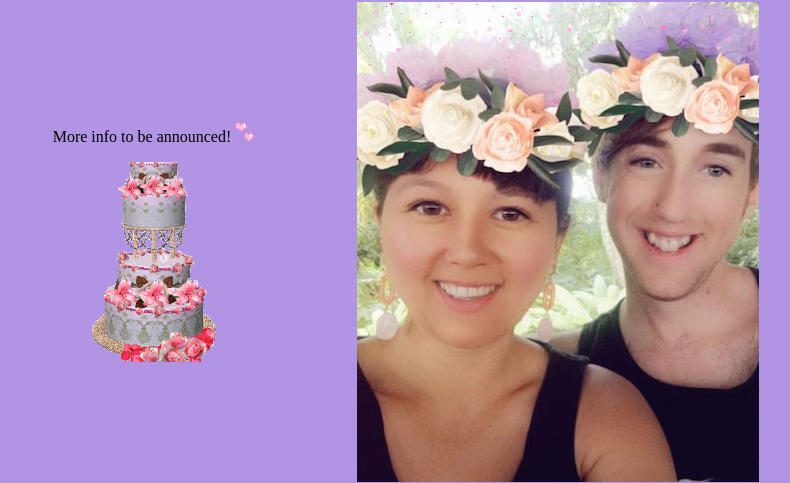
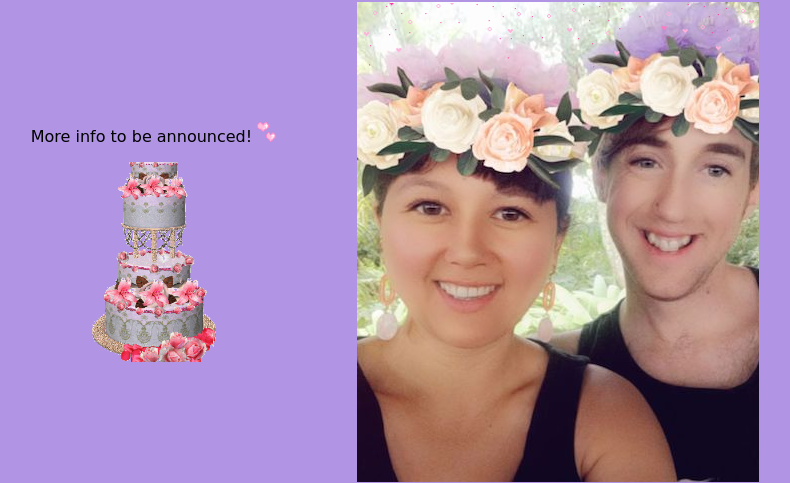
Before and after one commit to spinecone/cake-party, a Django app: page / in a window 1280 px wide. Shown: the part 201-684 px from the top of the page, without its empty margins (284-1074 px from the left). Run offline with Django 3.2, Linux system fonts and the light colour scheme.

Commit message:
must fix fonts

```diff
--- a/cakeparty/wedding/templates/root.html
+++ b/cakeparty/wedding/templates/root.html
@@ -202,7 +202,7 @@
     <p>
     <table>
       <tr>
-        <td width="400"><center>
+        <td width="400"><center><font face="Comic Sans MS">
           More info to be announced! <img src="{% static "wedding/twohearts.gif" %}" width="20"><p>
           <img src="{% static "wedding/cake.gif" %}" height="200">
         </center></td>
```
